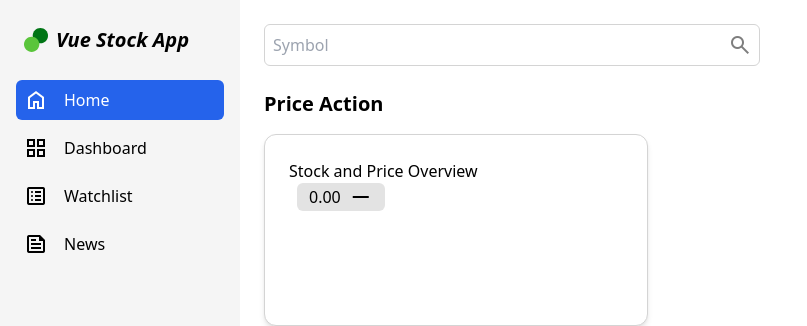
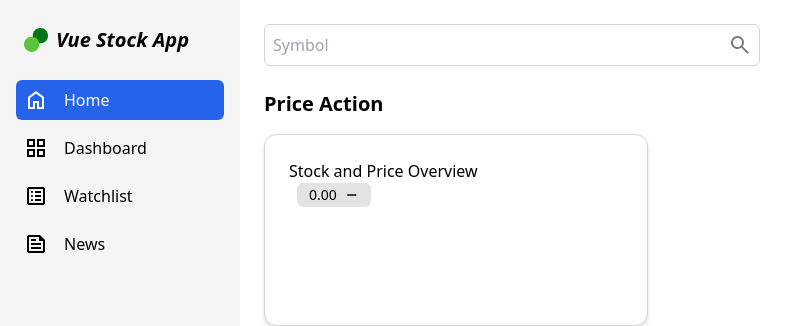
Before and after one commit to salamhis2019/stocks-2.0, a Vue app: page / in a window 1280 px wide. Shown: the top 326 px of the page, without its empty margins (0-807 px from the left). Built offline with nearby package versions, Linux system fonts and the light colour scheme.

Commit message:
style: adjust font weight and size on trend icon

```diff
--- a/src/components/UI/PriceBadge.vue
+++ b/src/components/UI/PriceBadge.vue
@@ -18,7 +18,7 @@ const props = defineProps({
   }
 })
 
-const baseClasses = 'flex h-fit items-center gap-2 rounded-md px-3 py-0.5 text-center'
+const baseClasses = 'flex h-fit items-center gap-2 rounded-md px-3 py-0.5 text-center text-sm'
 
 const colorClasses: any = {
   up: 'bg-[#2FE900]',
@@ -50,6 +50,6 @@ const priceChangeSymbol = computed(() => {
 <template>
   <div :class="clsx(baseClasses, colorClasses[trending])">
     <span>{{ price }}</span>
-    <span class="material-symbols-outlined">{{ priceChangeSymbol }}</span>
+    <span class="material-symbols-outlined text-sm font-semibold">{{ priceChangeSymbol }}</span>
   </div>
 </template>
```
